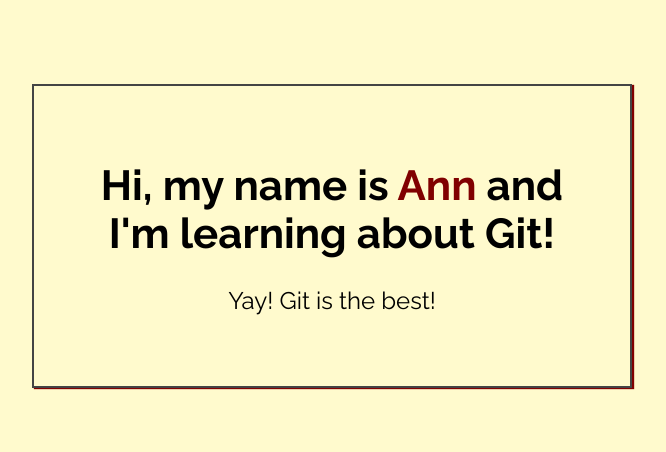
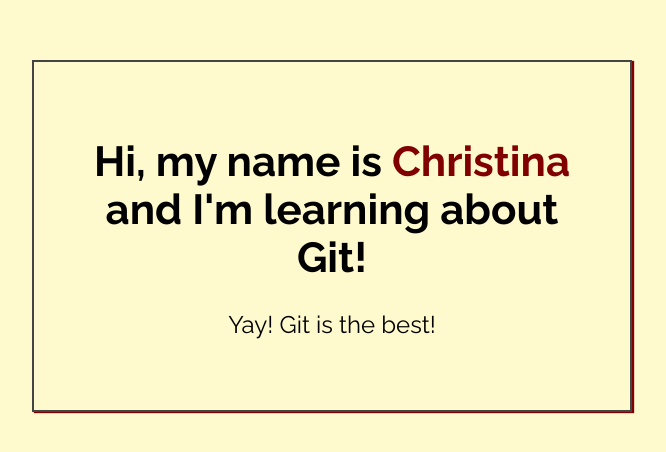
Before and after one commit to chawki20/my-first-repo, a plain HTML site: page index.html in a window 1280 px wide. Shown: the part 164-616 px from the top of the page, without its empty margins (308-974 px from the left). Drawn offline with Linux system fonts and the light colour scheme.

Commit message:
Updated name to index.html

```diff
--- a/index.html
+++ b/index.html
@@ -14,7 +14,7 @@
 <body>
 
     <div class="greeting">
-        <h1>Hi, my name is <span class="highlight">Ann</span> and I'm learning about Git! </h1>
+        <h1>Hi, my name is <span class="highlight">Christina</span> and I'm learning about Git! </h1>
 
         <p>Yay! Git is the best!</p>
     </div>
```
